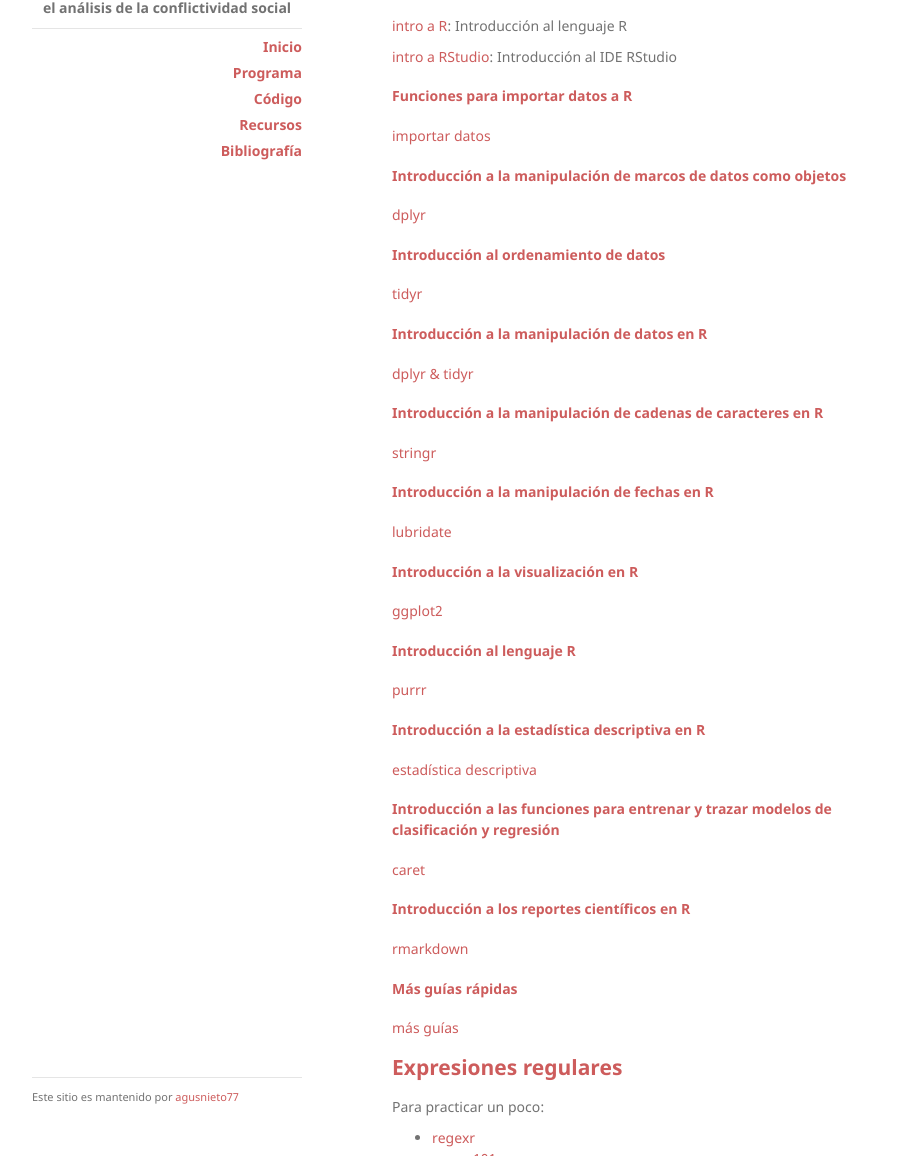
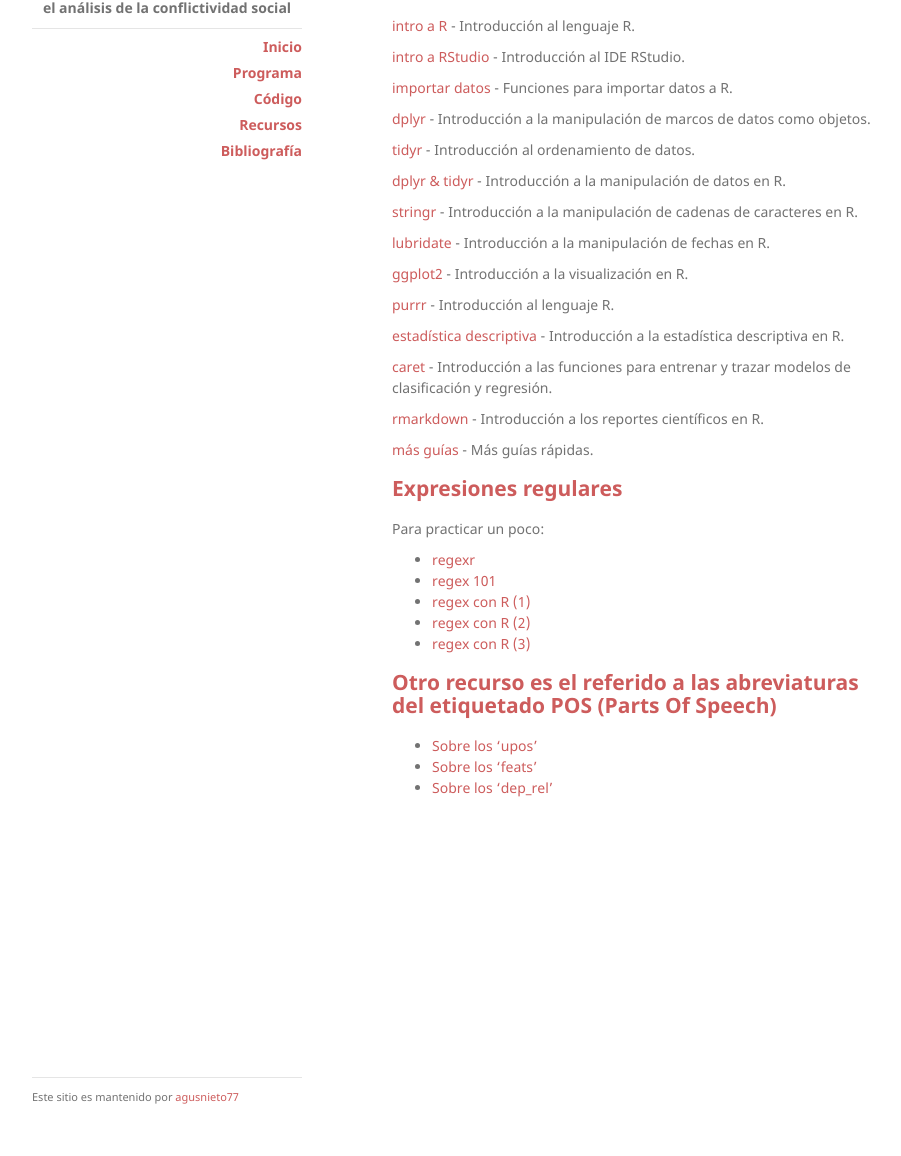
Before and after one commit to agusnieto77/Sem-HCACSo, a Jekyll site: the page built from docs/recursos.md, in a window 1280 px wide and 1400 px high, scrolled down 195 px. Shown: the part 244-1400 px from the top of the window, without its empty margins (178-1079 px from the left). Built offline with Jekyll 4.4.1, drawn with Linux system fonts in a browser that asks for light colours; our own code applies the rules of GitHub Pages for plain Markdown files.

Commit message:
Actualización

```diff
--- a/docs/recursos.md
+++ b/docs/recursos.md
@@ -21,63 +21,52 @@ Link a RStudio Cloud
 ## Guías rápidas de funciones
 
 [intro a
-R](https://github.com/agusnieto77/Sem-HCACSo/raw/main/docs/guias/intro_r.pdf):
-Introducción al lenguaje R
+R](https://github.com/agusnieto77/Sem-HCACSo/raw/main/docs/guias/intro_r.pdf) -
+Introducción al lenguaje R.
 
 [intro a
-RStudio](https://www.maximaformacion.es/wp-content/uploads/2018/06/Gu%C3%ADa-R%C3%A1pida-Entorno-de-Desarrollo-R-Studio_M%C3%A1xima-Forma.pdf):
-Introducción al IDE RStudio
-
-#### Funciones para importar datos a R
+RStudio](https://www.maximaformacion.es/wp-content/uploads/2018/06/Gu%C3%ADa-R%C3%A1pida-Entorno-de-Desarrollo-R-Studio_M%C3%A1xima-Forma.pdf) -
+Introducción al IDE RStudio.
 
 [importar
-datos](https://github.com/agusnieto77/Sem-HCACSo/raw/main/docs/guias/importar_datos.pdf)
+datos](https://github.com/agusnieto77/Sem-HCACSo/raw/main/docs/guias/importar_datos.pdf) -
+Funciones para importar datos a R.
 
-#### Introducción a la manipulación de marcos de datos como objetos
+[dplyr](https://github.com/agusnieto77/Sem-HCACSo/raw/main/docs/guias/dplyr.pdf) -
+Introducción a la manipulación de marcos de datos como objetos.
 
-[dplyr](https://github.com/agusnieto77/Sem-HCACSo/raw/main/docs/guias/dplyr.pdf)
-
-#### Introducción al ordenamiento de datos
-
-[tidyr](https://github.com/agusnieto77/Sem-HCACSo/raw/main/docs/guias/tidyr.pdf)
-
-#### Introducción a la manipulación de datos en R
+[tidyr](https://github.com/agusnieto77/Sem-HCACSo/raw/main/docs/guias/tidyr.pdf) -
+Introducción al ordenamiento de datos.
 
 [dplyr &
-tidyr](https://github.com/agusnieto77/Sem-HCACSo/raw/main/docs/guias/domar_datos.pdf)
+tidyr](https://github.com/agusnieto77/Sem-HCACSo/raw/main/docs/guias/domar_datos.pdf) -
+Introducción a la manipulación de datos en R.
 
-#### Introducción a la manipulación de cadenas de caracteres en R
+[stringr](https://github.com/agusnieto77/Sem-HCACSo/raw/main/docs/guias/strings_es.pdf) -
+Introducción a la manipulación de cadenas de caracteres en R.
 
-[stringr](https://github.com/agusnieto77/Sem-HCACSo/raw/main/docs/guias/strings_es.pdf)
+[lubridate](https://github.com/agusnieto77/Sem-HCACSo/raw/main/docs/guias/lubridate.pdf) -
+Introducción a la manipulación de fechas en R.
 
-#### Introducción a la manipulación de fechas en R
+[ggplot2](https://diegokoz.github.io/intro_ds/fuentes/ggplot2-cheatsheet-2.1-Spanish.pdf) -
+Introducción a la visualización en R.
 
-[lubridate](https://github.com/agusnieto77/Sem-HCACSo/raw/main/docs/guias/lubridate.pdf)
-
-#### Introducción a la visualización en R
-
-[ggplot2](https://diegokoz.github.io/intro_ds/fuentes/ggplot2-cheatsheet-2.1-Spanish.pdf)
-
-#### Introducción al lenguaje R
-
-[purrr](https://github.com/agusnieto77/Sem-HCACSo/raw/main/docs/guias/purrr.pdf)
-
-#### Introducción a la estadística descriptiva en R
+[purrr](https://github.com/agusnieto77/Sem-HCACSo/raw/main/docs/guias/purrr.pdf) -
+Introducción al lenguaje R.
 
 [estadística
-descriptiva](https://github.com/agusnieto77/Sem-HCACSo/raw/main/docs/guias/estadistica_descriptiva.pdf)
+descriptiva](https://github.com/agusnieto77/Sem-HCACSo/raw/main/docs/guias/estadistica_descriptiva.pdf) -
+Introducción a la estadística descriptiva en R.
 
-#### Introducción a las funciones para entrenar y trazar modelos de clasificación y regresión
+[caret](https://github.com/agusnieto77/Sem-HCACSo/raw/main/docs/guias/caret.pdf) -
+Introducción a las funciones para entrenar y trazar modelos de
+clasificación y regresión.
 
-[caret](https://github.com/agusnieto77/Sem-HCACSo/raw/main/docs/guias/caret.pdf)
+[rmarkdown](https://github.com/agusnieto77/Sem-HCACSo/raw/main/docs/guias/rmarkdown_es.pdf) -
+Introducción a los reportes científicos en R.
 
-#### Introducción a los reportes científicos en R
-
-[rmarkdown](https://github.com/agusnieto77/Sem-HCACSo/raw/main/docs/guias/rmarkdown_es.pdf)
-
-#### Más guías rápidas
-
-[más guías](https://www.rstudio.com/resources/cheatsheets/)
+[más guías](https://www.rstudio.com/resources/cheatsheets/) - Más guías
+rápidas.
 
 ## Expresiones regulares
 
```
